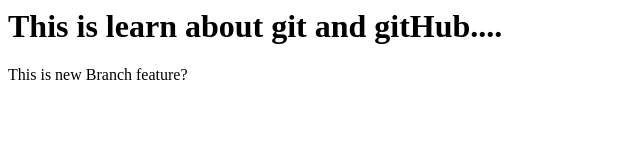
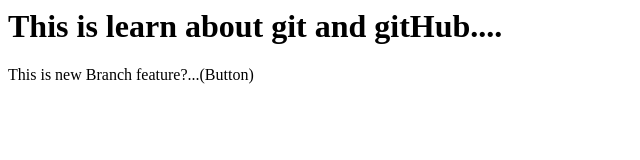
Before and after one commit to ArpanMishra587/LocalRepo, a plain HTML site: page index.html in a window 1280 px wide. Shown: the full height of the page, 0-640 px from the left. Drawn offline with Linux system fonts and the light colour scheme.

```diff
--- a/index.html
+++ b/index.html
@@ -1,3 +1,3 @@
 <h1>This is learn about git and gitHub....</h1>
 
-<p>This is new Branch feature?</p>
+<p>This is new Branch feature?...(Button)</p>
```
